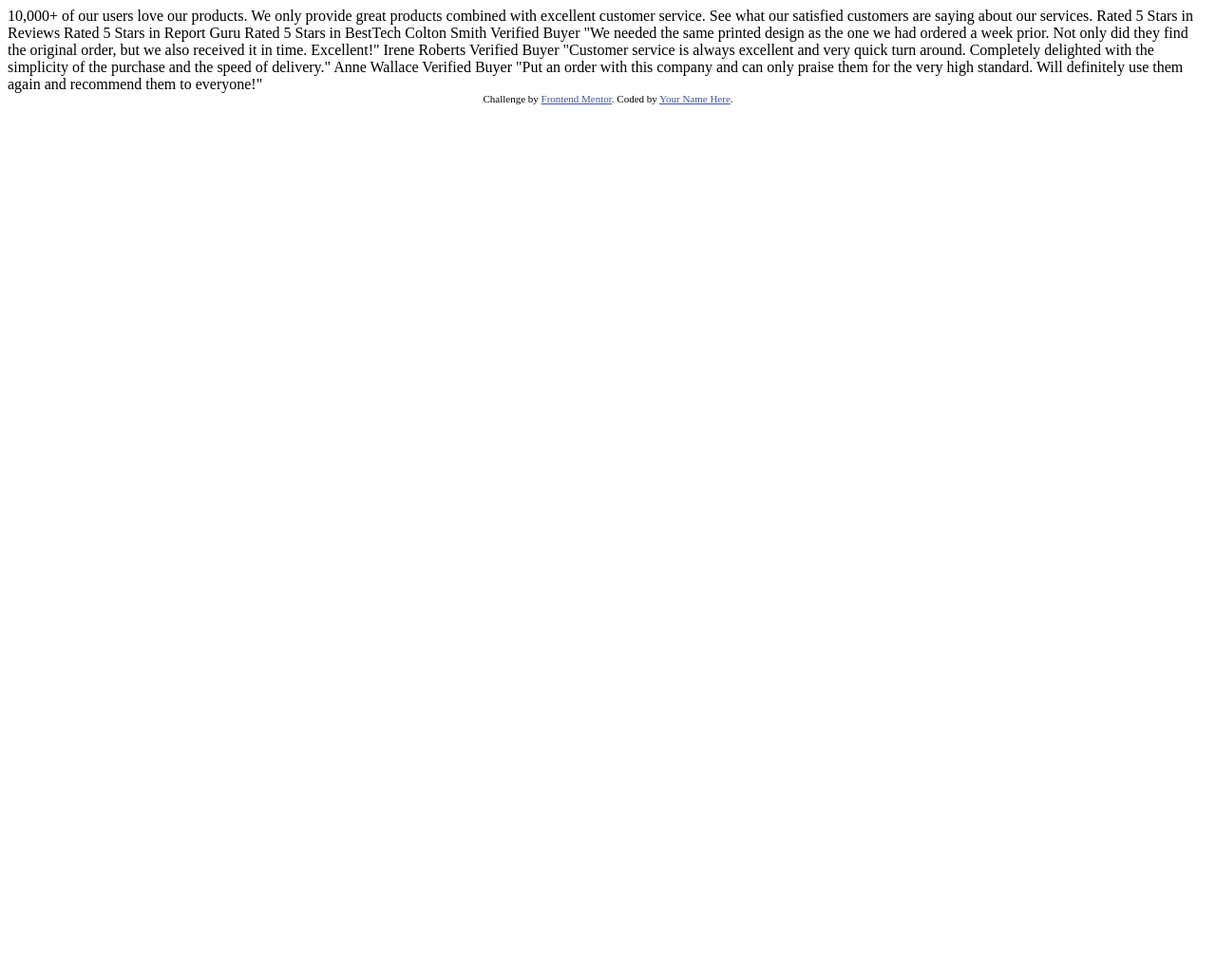
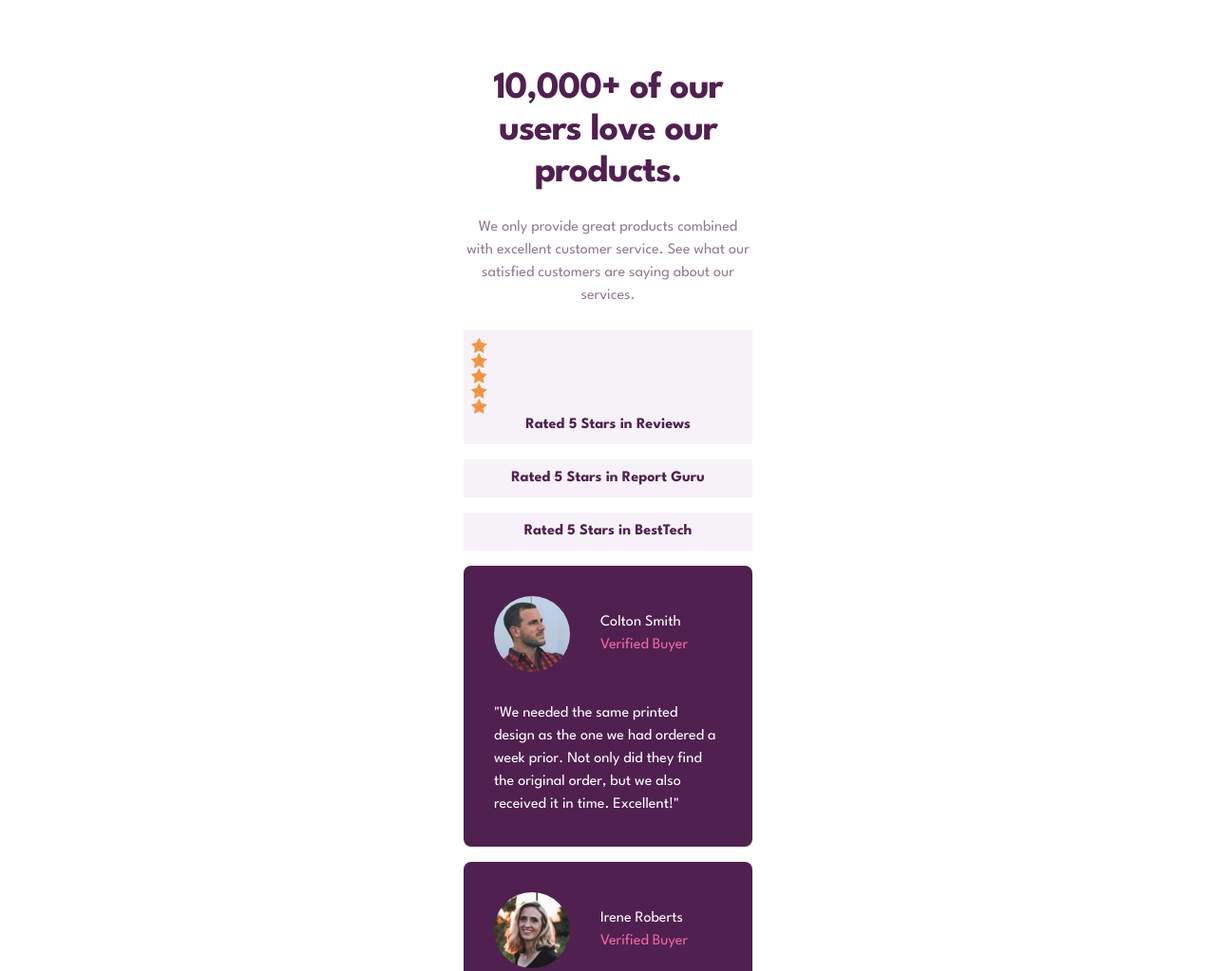
Before and after one commit to kwokkw/social-proof-section-master, a plain HTML site: page index.html in a window 1280 px wide. Shown: the top 1023 px of the page at 95% size. Before the commit the page ends 800 px from the top, so only its background shows below. Drawn offline with Linux system fonts and the light colour scheme.

Commit message:
initial commit

```diff
--- /dev/null
+++ b/css/style.css
@@ -0,0 +1,169 @@
+/*
+
+RESET - Andy Bell
+https://andy-bell.co.uk/a-more-modern-css-reset/
+
+*/
+
+*,
+*::after,
+*::before {
+  margin: 0;
+  padding: 0;
+  box-sizing: border-box;
+}
+
+/* Prevent font size inflation */
+html{
+  -moz-text-size-adjust: none;
+  -webkit-text-size-adjust: none;
+  text-size-adjust: none;
+}
+
+body {
+  min-height: 100vh;
+  line-height: 1.5;
+}
+
+/* Remove list styles on ul, ol elements */
+ul,
+ol {
+  list-style: none;
+}
+
+/* Set shorter line heights on headings and interactive elements */
+h1, h2, h3, h4,
+button, input, label {
+  line-height: 1.1;
+}
+
+/* Make images easier to work with */
+img,
+picture {
+  max-width: 100%;
+  display: block;
+}
+
+/* || VARIABLES */
+
+:root {
+
+  /* COLORS */
+
+  --very-dark-magenta: hsl(300, 43%, 22%);
+  --soft-pink: hsl(333, 80%, 67%);
+
+  --dark-grayish-magenta: hsl(303, 10%, 53%);
+  --light-grayish-magenta: hsl(300, 24%, 96%);
+  --white: hsl(0, 0%, 100%);
+
+  /* FONTS */
+
+  /* --fs-small: 0.8125rem; */
+  --fs-regular: 0.9375rem;
+  --fs-large: 2.5rem;
+  --fs-xl: 3rem;
+
+  --fw-regular: 400;
+  --fw-med: 500;
+  --fw-bold: 700;
+}
+
+/* || GERNEARL */
+
+body {
+  /* display: flex;
+  justify-content: center;
+  align-content: center;
+  flex-direction: column;
+  flex-wrap: wrap; */
+
+  font-family: "League Spartan", sans-serif;
+}
+
+main {
+  display: flex;
+  justify-content: center;
+  align-content: center;
+  flex-wrap: wrap;
+  margin-top: 4.5rem;
+  margin-bottom: 4.5rem;;
+}
+
+/* || BLOCKS */
+
+.attribution {
+  font-size: 11px;
+  text-align: center;
+}
+
+.attribution a {
+  color: hsl(228, 45%, 44%);
+}
+
+.c-container {
+  max-width: 19rem;
+}
+
+.c-container__text-half {
+  text-align: center;
+}
+
+.reviews {
+  margin-top: 1.5rem;
+}
+
+.review {
+  background-color: var(--light-grayish-magenta);
+  margin-bottom: 1rem;
+  color: var(--very-dark-magenta);
+  font-weight: var(--fw-bold);
+  padding: 0.5rem;
+}
+
+.cards-half__profile {
+  background-color: var(--very-dark-magenta);
+  padding: 2rem;
+  color: var(--white);
+  border-radius: 0.5rem;
+  margin-top: 1rem;
+}
+
+.cards-half__profile figure {
+  display: flex;
+  column-gap: 2rem;
+}
+
+figcaption {
+  align-self: center;
+}
+
+/* || ELEMENTS */
+
+.title {
+  color: var(--very-dark-magenta);
+  font-size: var(--fs-large);
+  font-weight: var(--fw-bold);
+  letter-spacing: -1px;
+}
+
+.intro {
+  margin-top: 1.5rem;
+  color: var(--dark-grayish-magenta);
+}
+
+.cards-half__profile img {
+  border-radius: 50%;
+  max-width: 50%;
+}
+
+.cards-half__profile figcaption::after {
+  content: "Verified Buyer";
+  display: block;
+  color: var(--soft-pink);
+}
+
+blockquote {
+  margin-top: 2rem;
+}
+/* How to shrink the profile image?  */
--- a/index.html
+++ b/index.html
@@ -11,51 +11,92 @@
       sizes="32x32"
       href="./images/favicon-32x32.png"
     />
+    <link rel="stylesheet" href="css/style.css">
+    <link rel="preconnect" href="https://fonts.googleapis.com">
+<link rel="preconnect" href="https://fonts.gstatic.com" crossorigin>
+<link href="https://fonts.googleapis.com/css2?family=League+Spartan:wght@400;500;700&display=swap" rel="stylesheet">
 
     <title>Frontend Mentor | Social proof section</title>
 
-    <!-- Feel free to remove these styles or customise in your own stylesheet 👍 -->
-    <style>
-      .attribution {
-        font-size: 11px;
-        text-align: center;
-      }
-      .attribution a {
-        color: hsl(228, 45%, 44%);
-      }
-    </style>
   </head>
   <body>
-    10,000+ of our users love our products.
+    <main>
+      <div class="c-container">
+        <div class="c-container__text-half">
+          <h1 class="title">10,000+ of our users love our products.</h1>
+          <p class="intro">
+            We only provide great products combined with excellent customer service. See what our satisfied customers are saying about our services.
+          </p>
+          <ul class="reviews">
+            <li class="review">
+              <img src="images/icon-star.svg" alt="">
+              <img src="images/icon-star.svg" alt="">
+              <img src="images/icon-star.svg" alt="">
+              <img src="images/icon-star.svg" alt="">
+              <img src="images/icon-star.svg" alt="">
+              Rated 5 Stars in Reviews
+            </li>
+            <li class="review">Rated 5 Stars in Report Guru</li>
+            <li class="review">Rated 5 Stars in BestTech</li>
+          </ul>
+        </div>
 
-    We only provide great products combined with excellent customer service.
-    See what our satisfied customers are saying about our services.
+        <div class="c-container__cards-half">
+          <ul>
+            <li class="cards-half__profile">
+              <figure>
+              <img src="images/image-colton.jpg" alt="" width="80" height="80">
+                <figcaption>Colton Smith</figcaption>
+              </figure>
+              <blockquote>
+                <p>
+                  "We needed the same printed design as the one we had ordered a week prior. Not only did they find the original order, but we also received it in time. Excellent!"
+                </p>
+              </blockquote>
+            </li>
 
-    Rated 5 Stars in Reviews
-    Rated 5 Stars in Report Guru
-    Rated 5 Stars in BestTech
+            <li class="cards-half__profile">
+              <figure>
+                <img src="images/image-irene.jpg" alt="">
+                <figcaption>Irene Roberts</figcaption>
+              </figure>
+              <blockquote>
+                <p>
+                  "Customer service is always excellent and very quick turn around. Completely delighted with the simplicity of the purchase and the speed of delivery."
+                </p>
+              </blockquote>
+            </li>
 
-    Colton Smith
-    Verified Buyer
-    "We needed the same printed design as the one we had ordered a week prior.
-    Not only did they find the original order, but we also received it in time.
-    Excellent!"
-
-    Irene Roberts
-    Verified Buyer
-    "Customer service is always excellent and very quick turn around. Completely
-    delighted with the simplicity of the purchase and the speed of delivery."
-
-    Anne Wallace
-    Verified Buyer
-    "Put an order with this company and can only praise them for the very high
-    standard. Will definitely use them again and recommend them to everyone!"
-
-    <div class="attribution">
-      Challenge by
-      <a href="https://www.frontendmentor.io?ref=challenge" target="_blank"
-        >Frontend Mentor</a
-      >. Coded by <a href="#">Your Name Here</a>.
-    </div>
+            <li class="cards-half__profile">
+              <figure>
+              <img src="images/image-anne.jpg" alt="" width="80" height="80">
+                <figcaption>Anne Wallace</figcaption>
+              </figure>
+              <blockquote>
+                <p>
+                  "Put an order with this company and can only praise them for the very high standard. Will definitely use them again and recommend them to everyone!"
+                </p>
+              </blockquote>
+            </li>
+          </ul>
+        </div>
+      </div>
+    </main>
+    <footer>
+      <div class="attribution">
+        Challenge by
+        <a href="https://www.frontendmentor.io?ref=challenge" target="_blank" title="opens a new tab"
+          >Frontend Mentor</a
+        >. Coded by <a href="https://github.com/kwokkw" target="_blank" title="Github repo">Kwok Wong</a>.
+      </div>
+    </footer>
   </body>
 </html>
+
+<!--
+  What is the best element for the name and " on the profile card?
+
+  How to determine is an image element is meaningful or decorative?
+
+  What is the best way to plug in the 5 stars?
+-->
```
Also changed, not shown: 1 other file.
